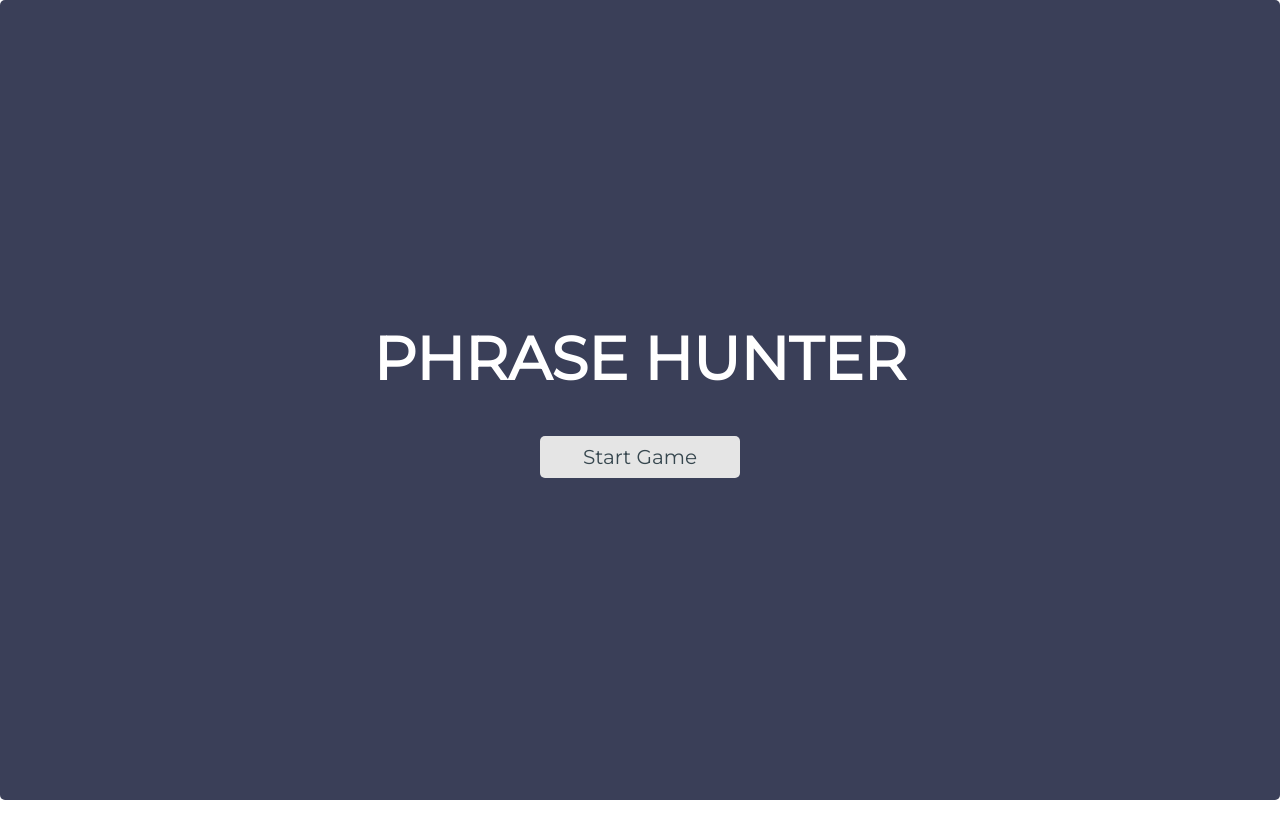
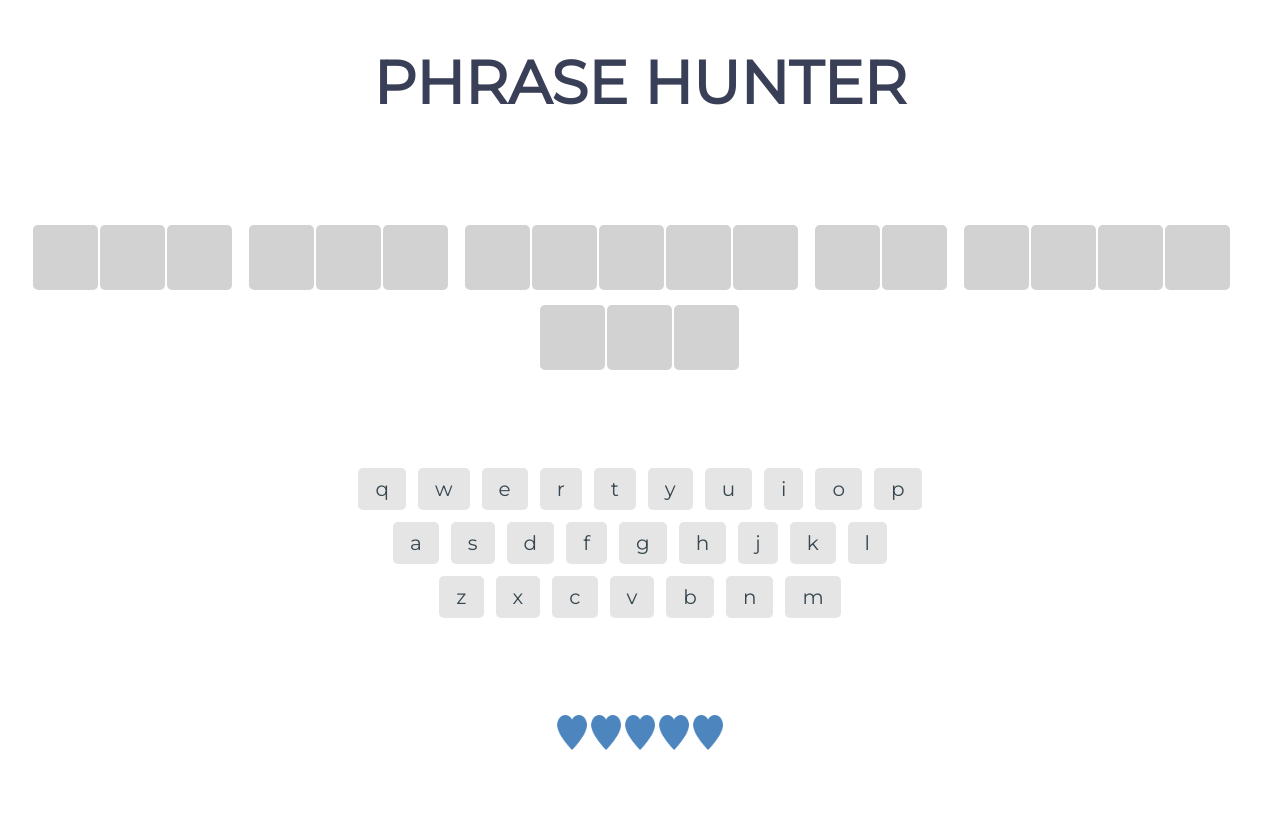
Before and after one commit to tyler-mcdonald/Phrase-Hunter, a plain HTML site: page index.html in a window 1280 px wide. Both pictures are taken after a click on the button "Start Game". Drawn offline with Linux system fonts and the light colour scheme.

Commit message:
Update js files

```diff
--- a/css/styles.css
+++ b/css/styles.css
@@ -138,7 +138,7 @@ button {
 }
 
 .wrong {
-  background: #f7a964;
+  background: #f76b64;
   color: #FFFFFF;
 }
 
--- a/js/Game.js
+++ b/js/Game.js
@@ -1,3 +1,102 @@
-/* Treehouse FSJS Techdegree
- * Project 4 - OOP Game App
- * Game.js */
+class Game {
+    constructor(missed = 0, phrases, activePhrase = null) {
+        this.missed = missed;
+        this.phrases = [
+            'Quality Time',
+            'Knock Your Socks Off',
+            'What Goes Up Must Come Down',
+            'Just keep swimming',
+            'May the Force be with you',
+            // 'Houston, we have a problem',
+            // // 'There\'s is no place like home',
+            // // 'You\'re gonna need a bigger boat',
+            // // 'Keep your friends close, but your enemies closer'
+        ];
+        this.activePhrase = activePhrase;
+    }
+
+
+    /**
+     * Selects a random phrase and adds it to the board
+     */
+    startGame() {
+
+        this.activePhrase = this.getRandomPhrase();
+        const phrase = new Phrase(this.activePhrase);
+        phrase.addPhraseToDisplay();
+
+    }
+
+
+    /**
+     * Selects a random phrase in the phrases array and returns it
+     */
+    getRandomPhrase() {
+        const random = Math.floor((Math.random() * this.phrases.length));
+        const randomPhrase = this.phrases[random];
+        // const phrase = new Phrase(randomPhrase);
+        return randomPhrase;
+    }
+
+    /**
+     * Check if button clicked by player matches anything in the activePhrase, then directs game based on result
+     * @param {object} - The event object
+     */
+    handleInteraction(e) {
+
+        const event = e.target;
+
+        if (event.tagName === 'BUTTON') {
+            console.log(event.textContent);
+            event.disabled = true;
+            event.classList.add('wrong')
+        }
+
+        // disable selected letter's onscreen keyboard button
+            // if phrase does not include letter
+                // add class 'wrong' to the letter
+                // call removeLife()
+            // if phrase includes letter
+                // add classs 'chosen' to the letter
+                // call showMatchedLetter()
+                // call checkForWin()
+                    // if win
+                        // call gameOver()
+    }
+
+
+
+
+
+
+
+
+
+
+    /**
+     * Removes one life from the scoreboard if letter guessed is not in the active phrase
+     */
+    removeLife() {
+        // remove liveHeart.png
+        // add lostHeart.png
+        // increments 'missed' property
+    }
+
+
+    /**
+     * Checks to see if all letters the phrase have been revealed
+     */
+    checkForWin() {
+
+    }
+
+
+    /**
+     * Displays original start screen overlay, and a winning/losing message to the user
+     */
+    gameOver() {
+        // display original start screen
+        // replace overlay h1 element with 'win' or 'loss' message
+        // replace overlay's 'start' class with class 'win' or 'lose'
+    }
+}
--- a/js/Phrase.js
+++ b/js/Phrase.js
@@ -1,3 +1,67 @@
-/* Treehouse FSJS Techdegree
- * Project 4 - OOP Game App
- * Phrase.js */
+
+// /*
+class Phrase {
+    constructor(phrase) {
+        this.phrase = phrase.toLowerCase();
+    }
+// */
+
+
+    /**
+     * Display blank box placeholders on page representing the characters in the phrase
+     */
+    addPhraseToDisplay() {
+        const chars = this.phrase.split('');
+        console.log(chars);
+
+        // create a list item for each letter
+        const phraseUL = document.querySelector('#phrase ul');
+        chars.forEach(char => {
+
+            const li = document.createElement('li');
+            li.textContent = char;
+            if (char === ' ') {
+                li.classList.add('space');
+            } /** else if (char === ',') {
+                li.classList.add('show');
+            } */ else {
+                li.classList.add('hide');
+                li.classList.add('letter');
+                li.classList.add(char);
+            }
+
+
+            phraseUL.appendChild(li);
+        })
+    }
+
+
+    /**
+     * Check to see if guessed letter matches any letter in the phrase
+     */
+    checkLetter(letter) {
+        console.log(game.activePhrase);
+    }
+        // search the phrase for a matching letter
+
+        // if a letter matches
+            // return true
+        // if no match
+            // return false
+
+
+
+    // nameInput: () => {
+    //     const nameValue = nameInput.value;
+    //     const nameIsValid = /\s*[^\s]+\s*/.test(nameValue); // name cannot be blank
+    //     return nameIsValid;
+    // },
+
+
+    /**
+     * Reveal all matched letters from player's selection
+     */
+    showMatchedLetter() {
+        /** Show letters by replacing class 'hide' with 'show' */
+    }
+}
--- a/js/app.js
+++ b/js/app.js
@@ -1,3 +1,38 @@
-/* Treehouse FSJS Techdegree
- * Project 4 - OOP Game App
- * app.js */
+
+/**
+ * when Start Game button is clicked:
+ *
+
+ *
+ *
+ * when user clicks a letter
+ *      if letter exists in the phrase
+ *          display all matching letters in the phrase
+ *      else if letter does not exist
+ *          remove a heart from the player
+ *
+ * when phrase has been revealed
+ *      end game
+ * */
+const game = new Game();
+
+document.querySelector('#overlay button').addEventListener('click', function () {
+    game.startGame();
+
+    // hide start screen overlay
+    document.querySelector('#overlay').style.visibility = 'hidden';
+
+    // display a random phrase
+})
+
+document.querySelector('#qwerty').addEventListener('click', function (e) {
+
+    game.handleInteraction(e);
+
+})
+
+
+
+/** Testing */
+// const phrase = new Phrase('Hello');
+// phrase.addPhraseToDisplay();
```
Also changed, not shown: 1 other file.
